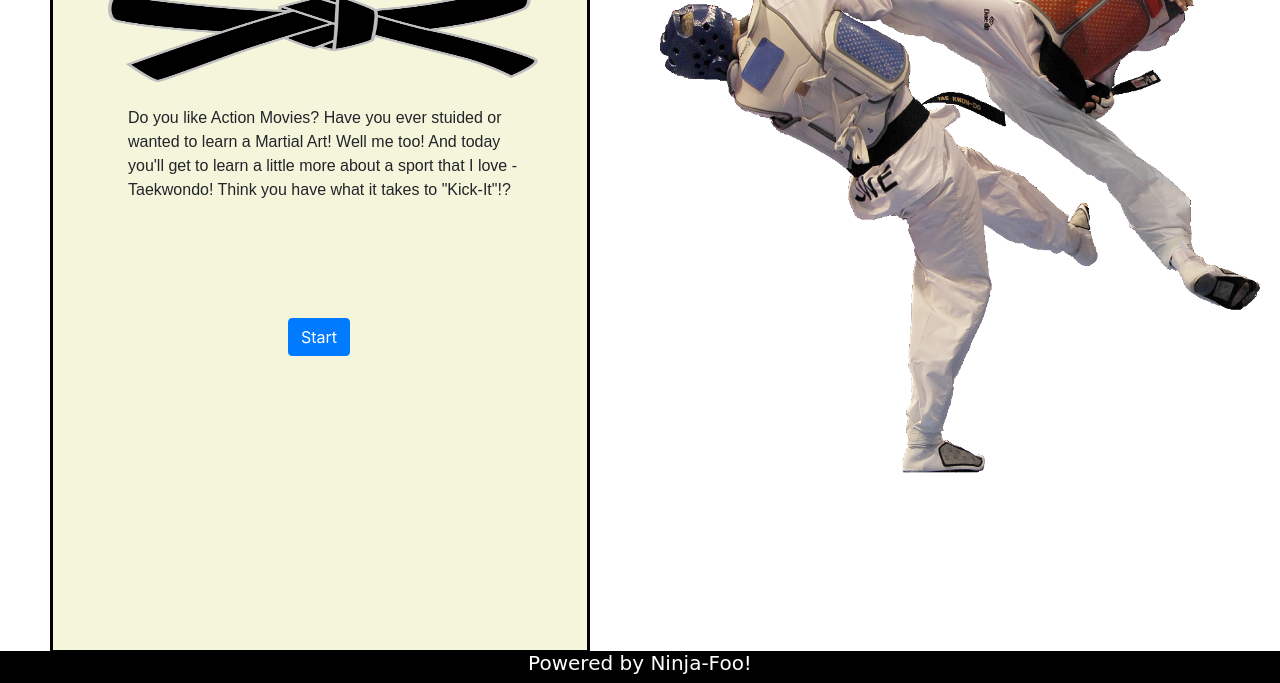
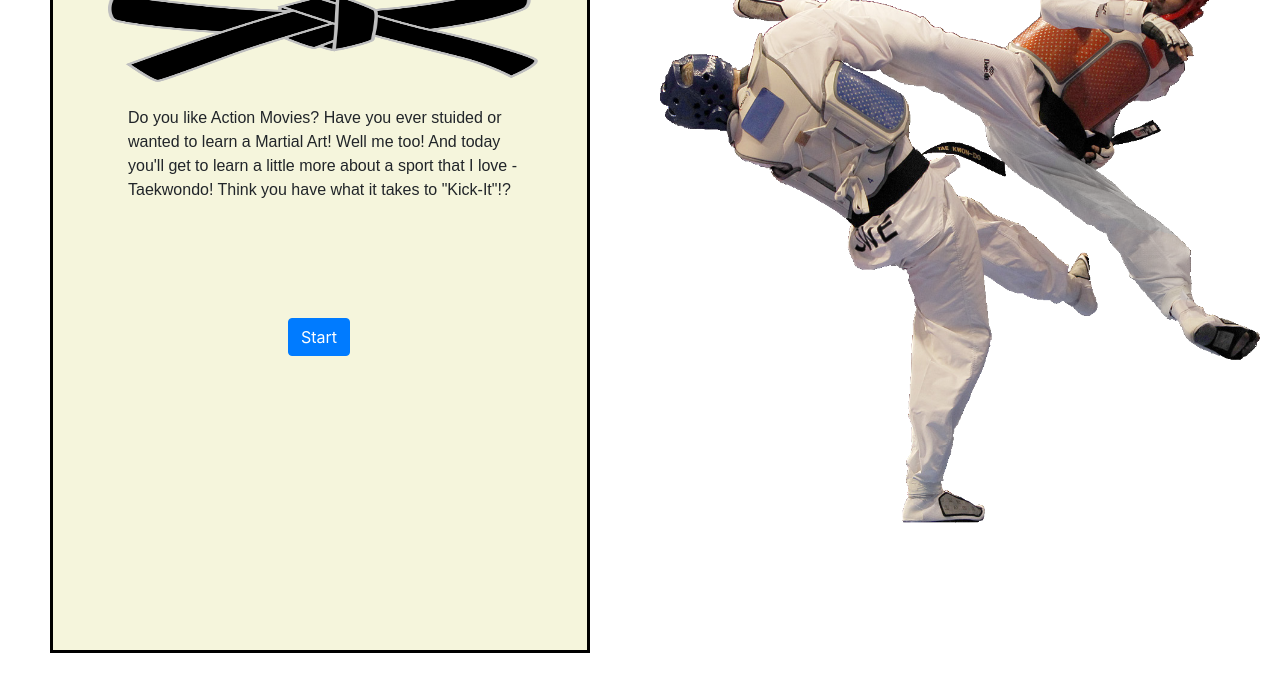
Before and after one commit to Twoxbradley/TriviaGame, a plain HTML site: page index.html in a window 1280 px wide. Shown: the part 117-800 px from the top of the page. Drawn offline with nearby package versions, Linux system fonts and the light colour scheme; a web font is replaced by a local one.

Commit message:
little adjustment

```diff
--- a/Assets/CSS/style.css
+++ b/Assets/CSS/style.css
@@ -50,7 +50,7 @@ p {
     margin-top: 200px;
 }
 
-.footer {
+#footer {
     color: white;
     font-family: 'Shojumaru', cursive;
     background-color: black;
@@ -65,7 +65,7 @@ p {
     height: 580px;
     width: 600px;
     margin-left: 660px;
-    margin-top: 10px;
+    margin-top: 60px;
 }
 
 .btn {
--- a/index.html
+++ b/index.html
@@ -84,9 +84,9 @@
 
     </script>
 
-    <div class="footer" style="background-color:black" id="footer">
+    <!-- <div class="footer" style="background-color:black" id="footer">
         <h5>Powered by Ninja-Foo!</h5>
-    </div>
+    </div> -->
 </body>
 
 </html>
```
